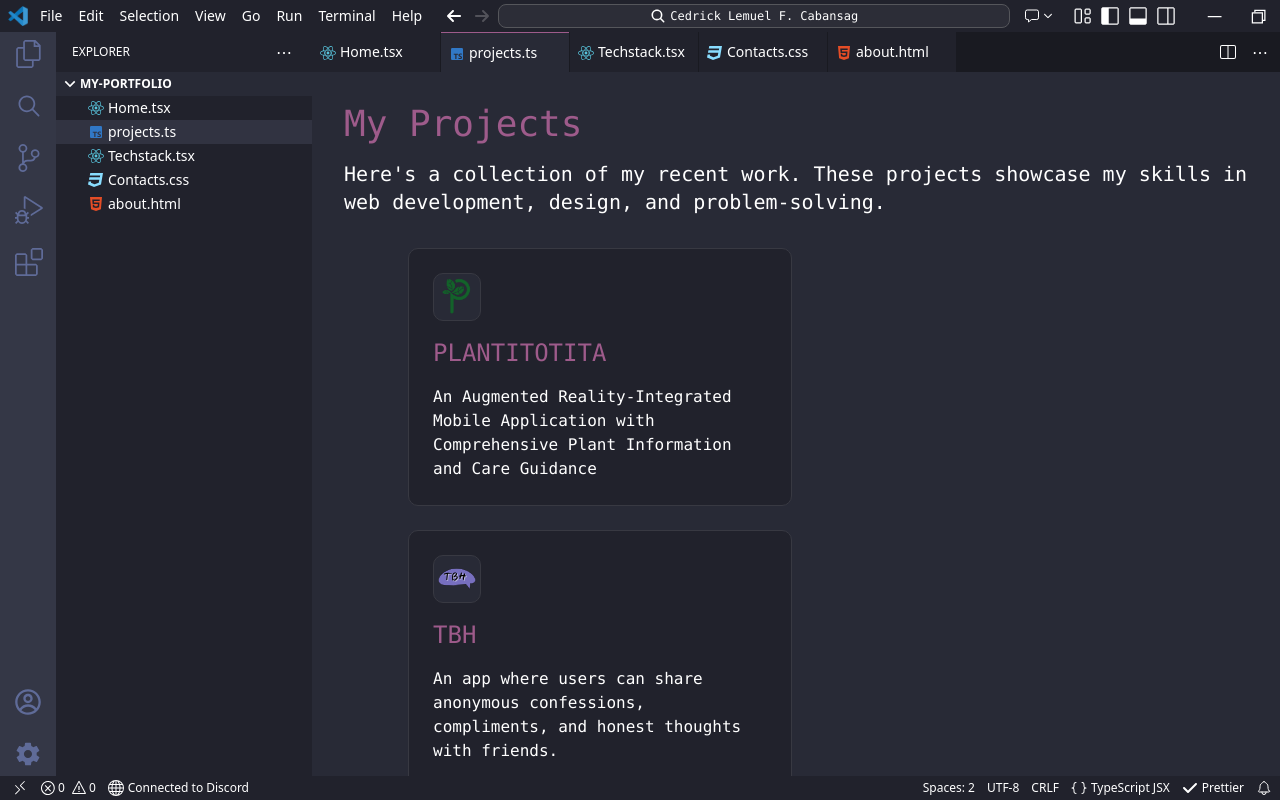
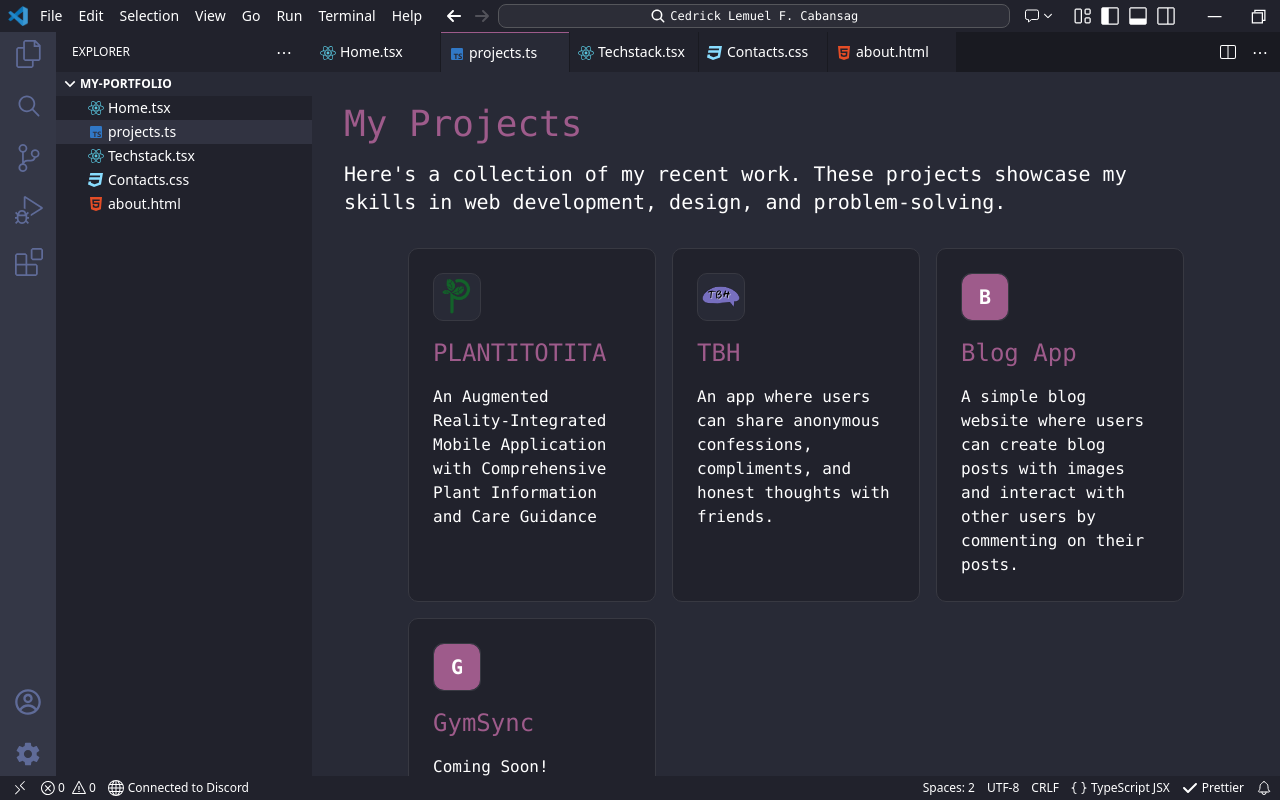
Before and after one commit to zMeliodas/my-portfolio, a React (Vite) app: page /projects in a window 1280 px wide. Built offline with nearby package versions, Linux system fonts and the light colour scheme.

Commit message:
fix: made projects page and techstack grid

```diff
--- a/src/Pages/Projects.tsx
+++ b/src/Pages/Projects.tsx
@@ -30,7 +30,7 @@
     },
     {
       imageSrc: "",
-      title: "Fitness Client Tracker",
+      title: "GymSync",
       description: "Coming Soon!",
       link: "https://github.com/zMeliodas",
     },
@@ -38,7 +38,7 @@
 
   return (
     <div className="bg-backgroundColor w-full h-full">
-      <div className="flex flex-col pt-8 px-8 2xl:px-24 gap-4">
+      <div className="flex flex-col pt-8 px-8 max-w-4xl 2xl:px-24 gap-4">
         <h1 className="text-draculaPink text-4xl font-medium font-mono lg:text-4xl">
           My Projects
         </h1>
@@ -48,7 +48,7 @@
         </p>
       </div>
 
-      <div className="flex flex-wrap mt-8 gap-6 w-full px-8 pb-8 xl:px-24">
+      <div className="grid w-full gap-4 grid-cols-[repeat(auto-fit,minmax(190px,1fr))] pb-8 mt-8 px-8 xl:px-24">
         {cards.map((card) => (
           <Card
             key={card.title}
--- a/src/Pages/TechStack.tsx
+++ b/src/Pages/TechStack.tsx
@@ -68,7 +68,7 @@
         </p>
       </div>
 
-      <div className="flex flex-wrap mt-8 gap-6 w-full px-8 xl:px-24">
+      <div className="grid w-full gap-4 grid-cols-[repeat(auto-fit,minmax(300px,1fr))] mt-6 px-8 xl:px-24 pr-8 xl:pr-24">
         {cards.map((card) => (
           <Card
             key={card.title}
```
